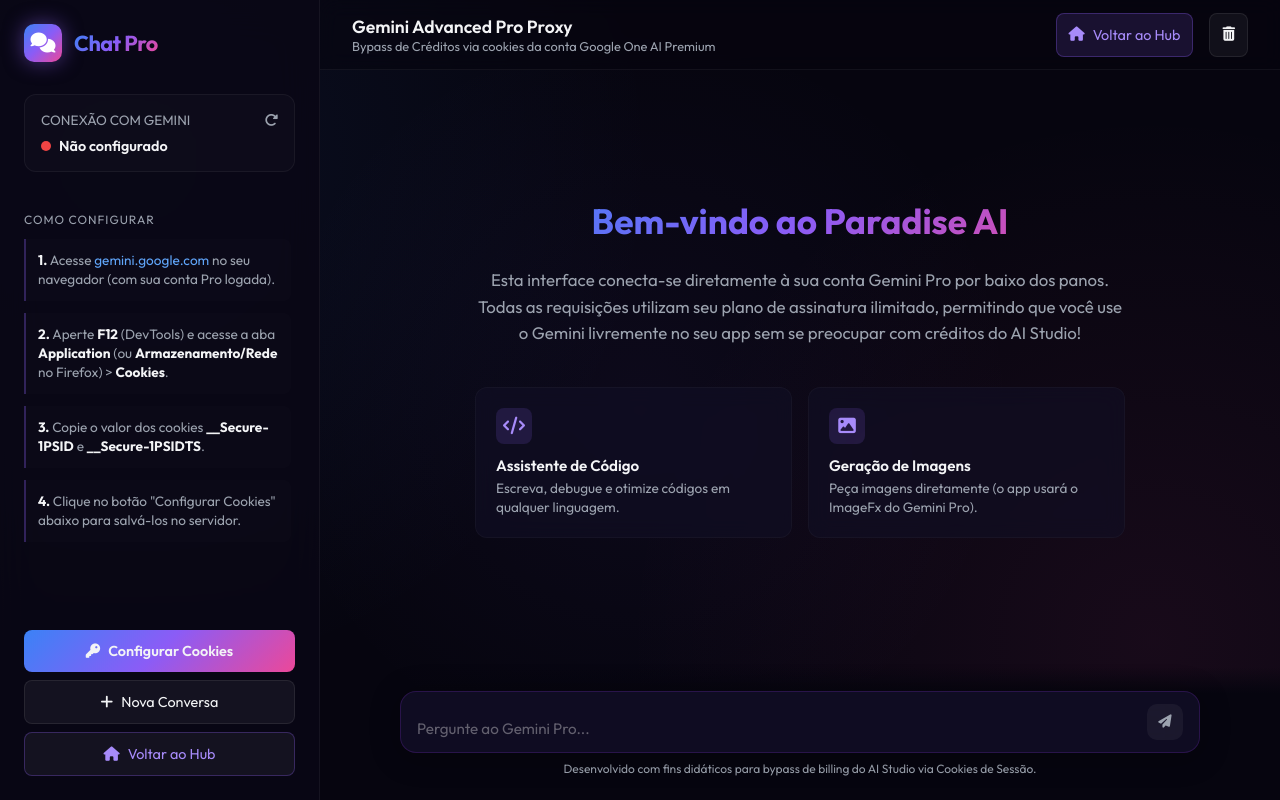
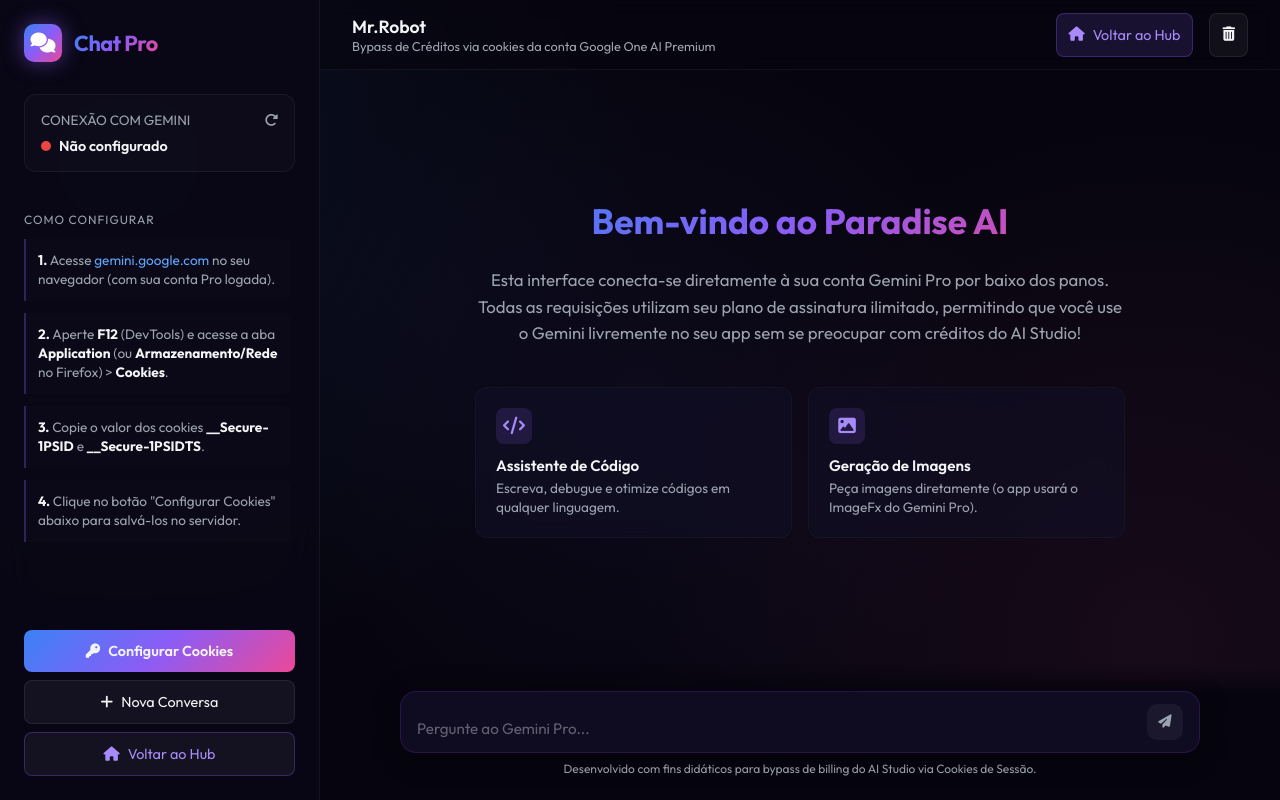
Before and after one commit to RomarioSG1998/PARADISE-AI, a Flask app: page /chat in a window 1280 px wide. Run offline with Flask 3, Linux system fonts and the light colour scheme; the visitor is signed in with stand-in values (Sample User, id 1); some libraries are stand-ins or nearby versions.

Commit message:
chore: rename chat app to Mr.Robot

```diff
--- a/templates/chat.html
+++ b/templates/chat.html
@@ -3,7 +3,7 @@
 <head>
     <meta charset="UTF-8">
     <meta name="viewport" content="width=device-width, initial-scale=1.0">
-    <title>Paradise AI — Gemini Advanced API Proxy</title>
+    <title>Paradise AI — Mr.Robot</title>
 
     <!-- Google Fonts -->
     <link rel="preconnect" href="https://fonts.googleapis.com">
@@ -770,7 +770,7 @@
         <!-- Top Header -->
         <header>
             <div class="chat-title-container">
-                <div class="chat-title">Gemini Advanced Pro Proxy</div>
+                <div class="chat-title">Mr.Robot</div>
                 <div class="chat-subtitle">Bypass de Créditos via cookies da conta Google One AI Premium</div>
             </div>
             <div class="header-actions">
--- a/templates/hub.html
+++ b/templates/hub.html
@@ -439,7 +439,7 @@
                     <span class="app-badge active">Disponível</span>
                 </div>
                 <div class="app-info">
-                    <h2 class="app-name">Chat Advanced Pro</h2>
+                    <h2 class="app-name">Mr.Robot</h2>
                     <p class="app-desc">Conversação de texto avançada com o Gemini Pro. Suporte completo a explicações de código, markdown e respostas elaboradas.</p>
                 </div>
             </a>
--- a/templates/index.html
+++ b/templates/index.html
@@ -3,7 +3,7 @@
 <head>
     <meta charset="UTF-8">
     <meta name="viewport" content="width=device-width, initial-scale=1.0">
-    <title>Paradise AI — Gemini Advanced API Proxy</title>
+    <title>Paradise AI — Mr.Robot</title>
 
     <!-- Google Fonts -->
     <link rel="preconnect" href="https://fonts.googleapis.com">
@@ -770,7 +770,7 @@
         <!-- Top Header -->
         <header>
             <div class="chat-title-container">
-                <div class="chat-title">Gemini Advanced Pro Proxy</div>
+                <div class="chat-title">Mr.Robot</div>
                 <div class="chat-subtitle">Bypass de Créditos via cookies da conta Google One AI Premium</div>
             </div>
             <div class="header-actions">
```
